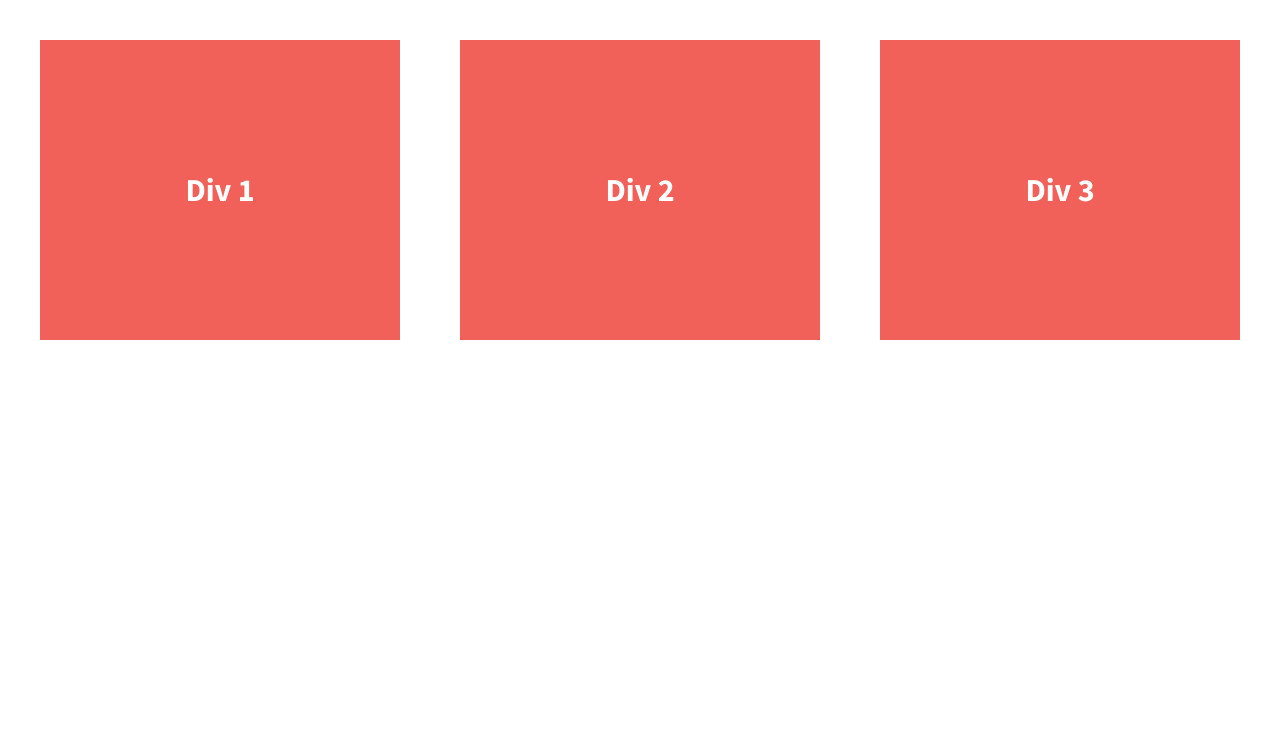
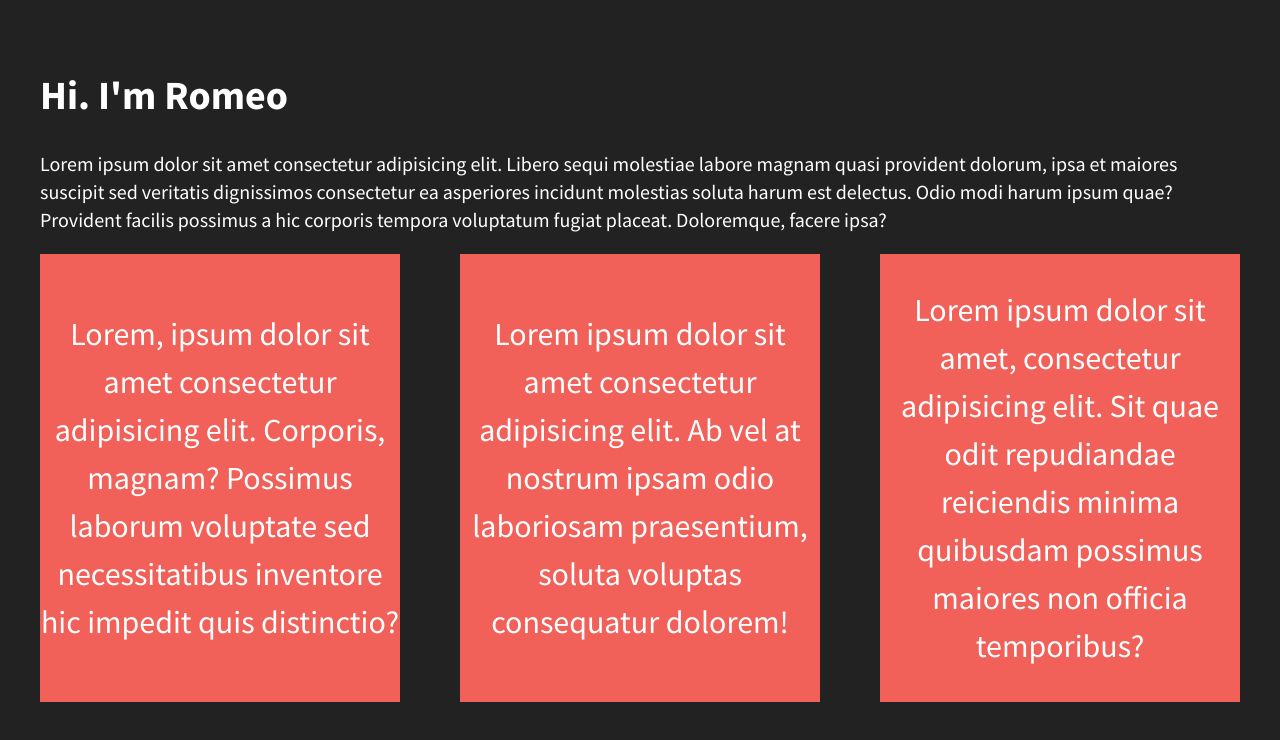
Before and after one commit to romeoorgen/divs-flexbox, a plain HTML site: page index.html in a window 1280 px wide. Drawn offline with nearby package versions, Linux system fonts and the light colour scheme.

Commit message:
making some content to the div1,div2,div3

```diff
--- a/css/main.css
+++ b/css/main.css
@@ -97,8 +97,9 @@ textarea {
 
 
 html {
-  background-color: #fff;
+  background-color: #222;
   height: 100%;
+  width: 100%;
 }
 
 body {
@@ -106,12 +107,15 @@ body {
   padding: 2em;
   font-size: 1.25em;
   height: 100%;
+  color: #fff;
 }
 
 .wrapper {
-  font-weight: 700;
+  flex-flow: row wrap;
   display: flex;
   justify-content: space-between;
+  text-align: center;
+
 }
 
 .div-1, .div-2, .div-3 {
@@ -123,8 +127,11 @@ body {
   line-height: 1.5em;
   font-size: 1.6em;
   background-color: #f16059;
-  height: 300px;
+  height: auto;
+
+
 }
+
 
 
 
--- a/index.html
+++ b/index.html
@@ -20,16 +20,21 @@
         <!--[if lt IE 8]>
             <p class="browserupgrade">You are using an <strong>outdated</strong> browser. Please <a href="http://browsehappy.com/">upgrade your browser</a> to improve your experience.</p>
         <![endif]-->
+        <header>
+            <h1>Hi. I'm Romeo</h1>
+            <p>Lorem ipsum dolor sit amet consectetur adipisicing elit. Libero sequi molestiae labore magnam quasi provident dolorum, ipsa et maiores suscipit sed veritatis dignissimos consectetur ea asperiores incidunt molestias soluta harum est delectus. Odio modi harum ipsum quae? Provident facilis possimus a hic corporis tempora voluptatum fugiat placeat. Doloremque, facere ipsa?</p>
+        </header>
+
 
         <section class="wrapper">
             <div class="div-1">
-                Div 1
+            <p>Lorem, ipsum dolor sit amet consectetur adipisicing elit. Corporis, magnam? Possimus laborum voluptate sed necessitatibus inventore hic impedit quis distinctio?</p>
             </div>
             <div class="div-2">
-                Div 2
+                <p>Lorem ipsum dolor sit amet consectetur adipisicing elit. Ab vel at nostrum ipsam odio laboriosam praesentium, soluta voluptas consequatur dolorem!</p>
             </div>
             <div class="div-3">
-                Div 3
+                <p>Lorem ipsum dolor sit amet, consectetur adipisicing elit. Sit quae odit repudiandae reiciendis minima quibusdam possimus maiores non officia temporibus?</p>
             </div>
         </section>
 
```
